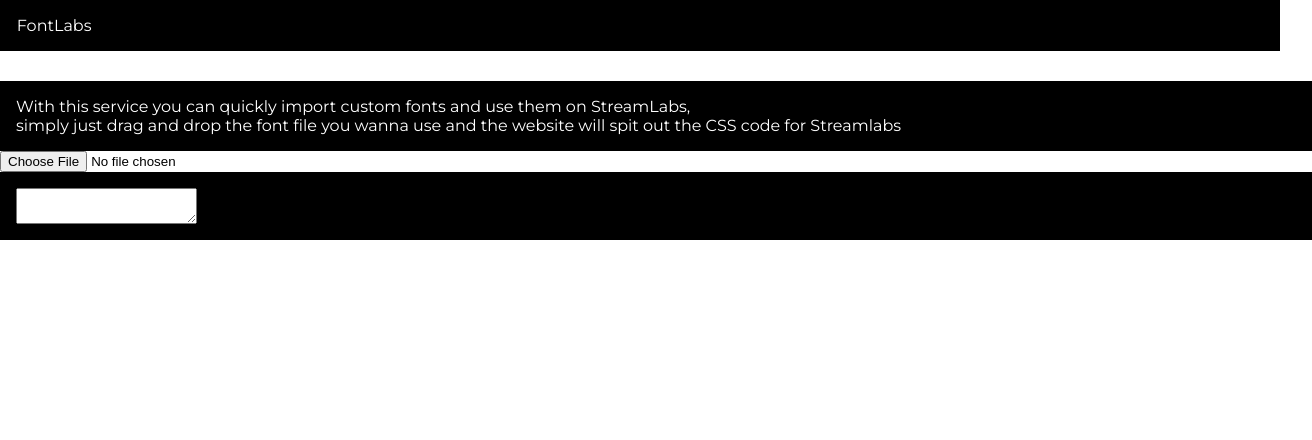
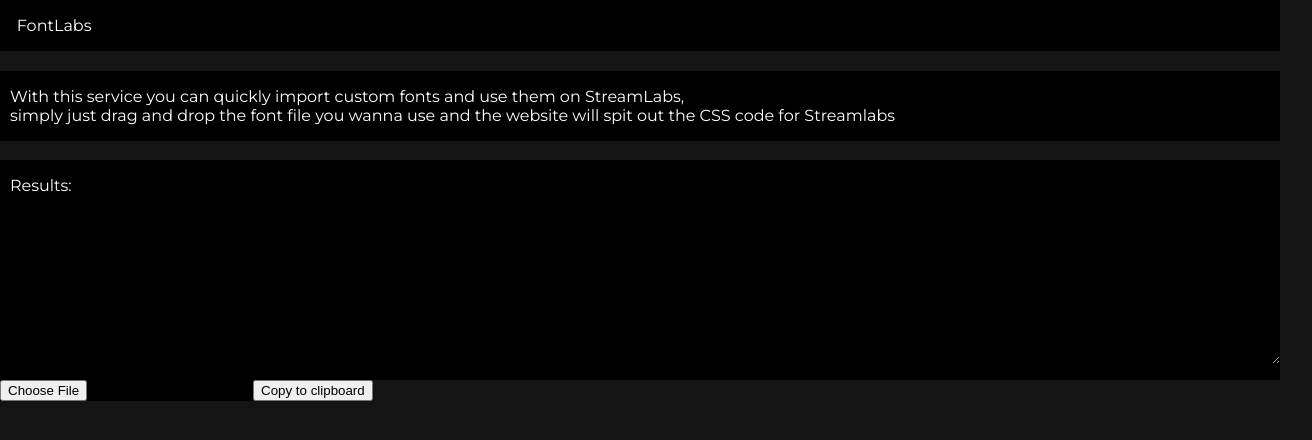
Before and after one commit to Coronux/FontLabs, a plain HTML site: page index.html in a window 1280 px wide. Shown: the whole page, 1312 px wide, since content can reach past the window. Drawn offline with Linux system fonts and the light colour scheme.

Commit message:
Update index.html

```diff
--- a/index.html
+++ b/index.html
@@ -5,6 +5,7 @@
         body{
             margin: 0;
             font-family: 'Montserrat';
+            background: #141414;
 
         }
         .navbar{
@@ -15,36 +16,55 @@
         }
         .description{
             width: 100%;
-            padding: 16px;
+            padding: 16px 0px;
             color: white;
             background: black;
 
 
+
         }
         .page-content{
-            margin-top: 30px;
+            margin-top: 20px;
+        }
+        textarea{
+            width: 100%;
+            background: black;
+            color: white;
+            height: 150px;
+            border: none;
         }
     </style>
 </head>
 <body>
 <div class="navbar">&nbsp;&nbsp;&nbsp;&nbsp;FontLabs</div>
 <div class="page-content">
-<div class="description">With this service you can quickly import custom fonts and use them on StreamLabs, <br> simply just drag and drop the font file you wanna use and the website will spit out the CSS code for Streamlabs</div>
-<input type="file" onchange="base64convert(this.files)">
+<div class="description">
+    <p style="margin-left: 10px; margin-top: 0px; margin-bottom: 0px;">With this service you can quickly import custom fonts and use them on StreamLabs, <br> simply just drag and drop the font file you wanna use and the website will spit out the CSS code for Streamlabs</p></div>
+
 <br/>
 <div class="description">
-    <textarea id="base64"></textarea>
+    <p style="margin-left: 10px; margin-top: 0px; margin-bottom: 0px;">Results:</p><br>
+    <textarea id="code"></textarea>
 </div>
+<input type="file" style="background: black;" onchange="base64convert(this.files)"><button onclick="copy()">Copy to clipboard</button>
+
 <script>
 function base64convert (files) {
   console.clear()
   const reader = new FileReader()
   reader.onload = (e) => {
     console.log(e.target.result)
-    document.getElementById("base64").value = e.target.result;
+    document.getElementById("code").value = "@font-face { \n font-family: 'FontLabs'; \n font-weight: 700; \n font-style: normal; \n src: url(" + e.target.result + ") format('woff'); \n } \n \n *{ \n font-family: FontLabs !important; \n }";
   }
   reader.readAsDataURL(files[0])
 }
+
+function copy() {
+  let textarea = document.getElementById("code");
+  textarea.select();
+  document.execCommand("copy");
+}
+
 </script>
 </body>
 </html>
```
